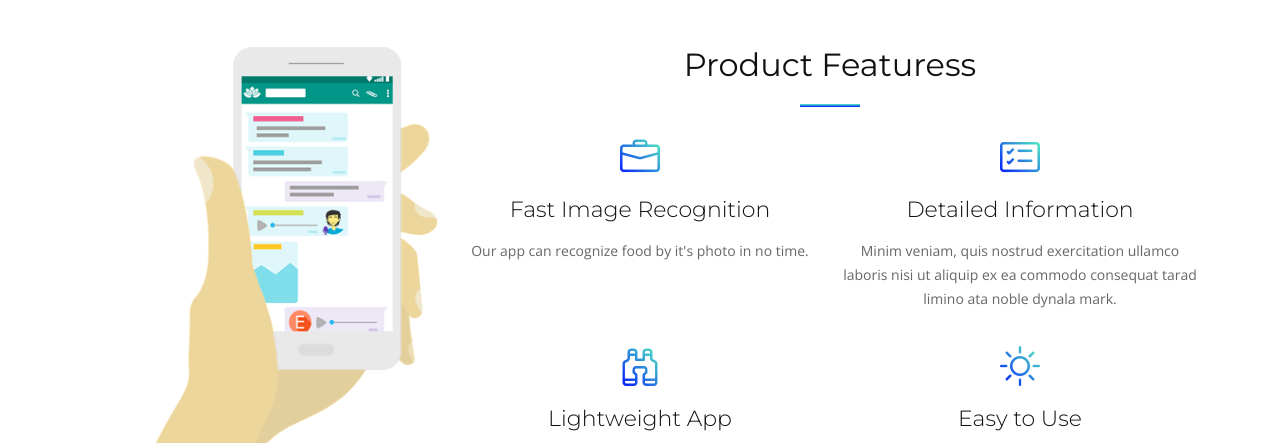
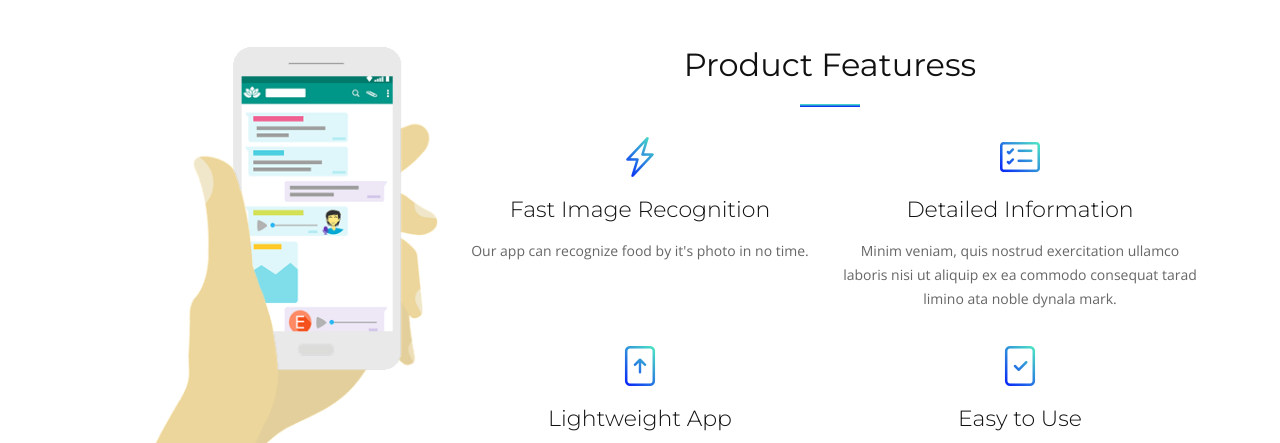
Before and after one commit to Foodictive/Foodictive-Web, a plain HTML site: page index.html in a window 1280 px wide. Shown: the part 1660-2103 px from the top of the page. Drawn offline with nearby package versions, Linux system fonts and the light colour scheme.

```diff
--- a/index.html
+++ b/index.html
@@ -168,7 +168,7 @@
             <div class="row">
 
               <div class="col-lg-6 col-md-6 box" data-aos="fade-up">
-                <div class="icon"><i class="bi bi-briefcase"></i></div>
+                <div class="icon"><i class="bi bi-lightning-charge"></i></div>
                 <h4 class="title"><a href="">Fast Image Recognition</a></h4>
                 <p class="description">Our app can recognize food by it's photo in no time.</p>
               </div>
@@ -178,12 +178,12 @@
                 <p class="description">Minim veniam, quis nostrud exercitation ullamco laboris nisi ut aliquip ex ea commodo consequat tarad limino ata noble dynala mark.</p>
               </div>
               <div class="col-lg-6 col-md-6 box" data-aos="fade-up" dat-aos-delay="100">
-                <div class="icon"><i class="bi bi-binoculars"></i></div>
+                <div class="icon"><i class="bi bi-file-arrow-up"></i></div>
                 <h4 class="title"><a href="">Lightweight App</a></h4>
                 <p class="description">Duis aute irure dolor in reprehenderit in voluptate velit esse cillum dolore eu fugiat nulla pariatur teleca starter sinode park ledo.</p>
               </div>
               <div class="col-lg-6 col-md-6 box" data-aos="fade-up" data-aos-delay="100">
-                <div class="icon"><i class="bi bi-brightness-high"></i></div>
+                <div class="icon"><i class="bi bi-file-check"></i></div>
                 <h4 class="title"><a href="">Easy to Use</a></h4>
                 <p class="description">Excepteur sint occaecat cupidatat non proident, sunt in culpa qui officia deserunt mollit anim id est laborum dinoun trade capsule.</p>
               </div>
```
